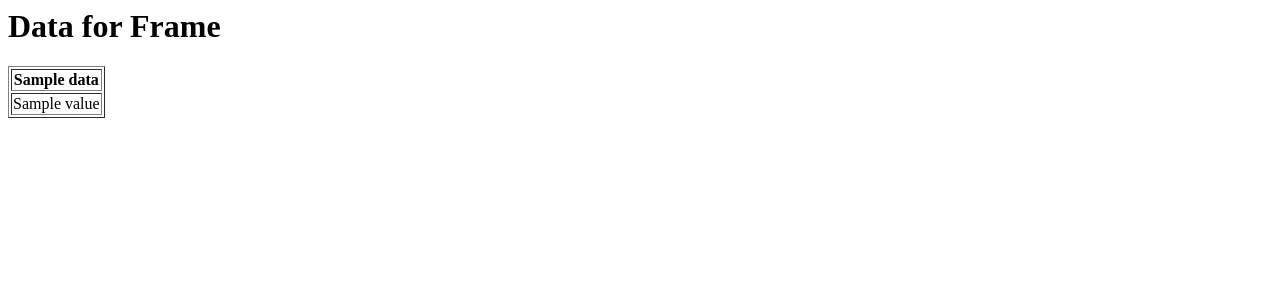
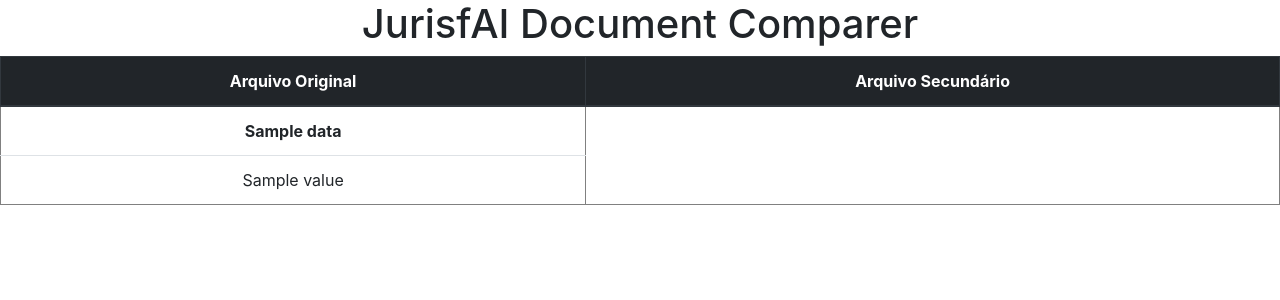
Before and after one commit to victor-s-santos/document-comparer, a Django app: template core/templates/index2.html in a window 1280 px wide. Shown: the top 300 px of the page. Run offline with Django 3.2, Linux system fonts and the light colour scheme; the template is opened without the code that fills it: most values are stand-ins (such as "Sample title", 1, 10 or a date in 2020); some libraries are stand-ins or nearby versions.

Commit message:
melhorando o visual

```diff
--- a/core/templates/index2.html
+++ b/core/templates/index2.html
@@ -1,12 +1,32 @@
-<h1>Data for Frame</h1>
-<table border="1px">
+<!DOCTYPE html>
+{% load static %}
+<html>
+<head>
+  <!-- Required meta tags -->
+  <meta charset="utf-8">
+  <meta name="viewport" content="width=device-width, initial-scale=1, shrink-to-fit=no">
+
+  <!-- Bootstrap CSS -->
+  <link rel="stylesheet" href="https://maxcdn.bootstrapcdn.com/bootstrap/4.0.0/css/bootstrap.min.css" integrity="sha384-Gn5384xqQ1aoWXA+058RXPxPg6fy4IWvTNh0E263XmFcJlSAwiGgFAW/dAiS6JXm" crossorigin="anonymous">
+  <!-- My css-->
+  <link rel="stylesheet" href="{% static 'css/styles.css' %}">
+  <title>JurisfAI Document Comparer!</title>
+</head>
+<h1>JurisfAI Document Comparer</h1>
+<table class="table" border="1px">
+	<thead class="thead-dark">
+		<tr>
+		  <th scope="col">Arquivo Original</th>
+		  <th scope="col">Arquivo Secundário</th>
+		</tr>
+	  </thead>
 	<tr>
 		{% for data in check %}
 			<th>{{ data }}</th>
 		{% endfor %}
 		{% for _, record in check.iterrows %}
 			<tr>
-				{% for value in data %}
+				{% for value in record %}
 					<td>{{ value }}</td>
 				{% endfor %}
 			</tr>
```
Also changed, not shown: core/views.py (+4 -5 lines).
